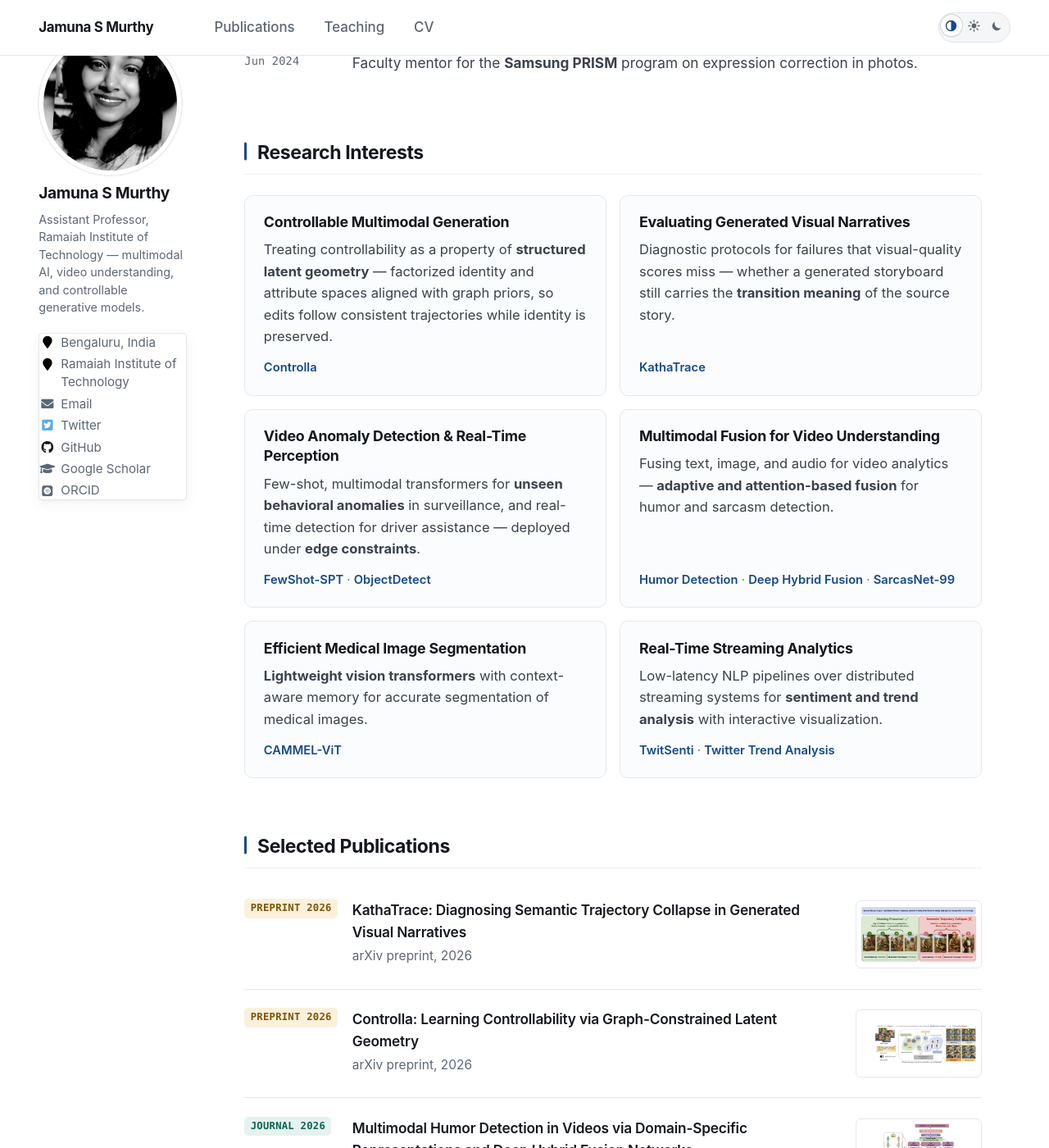
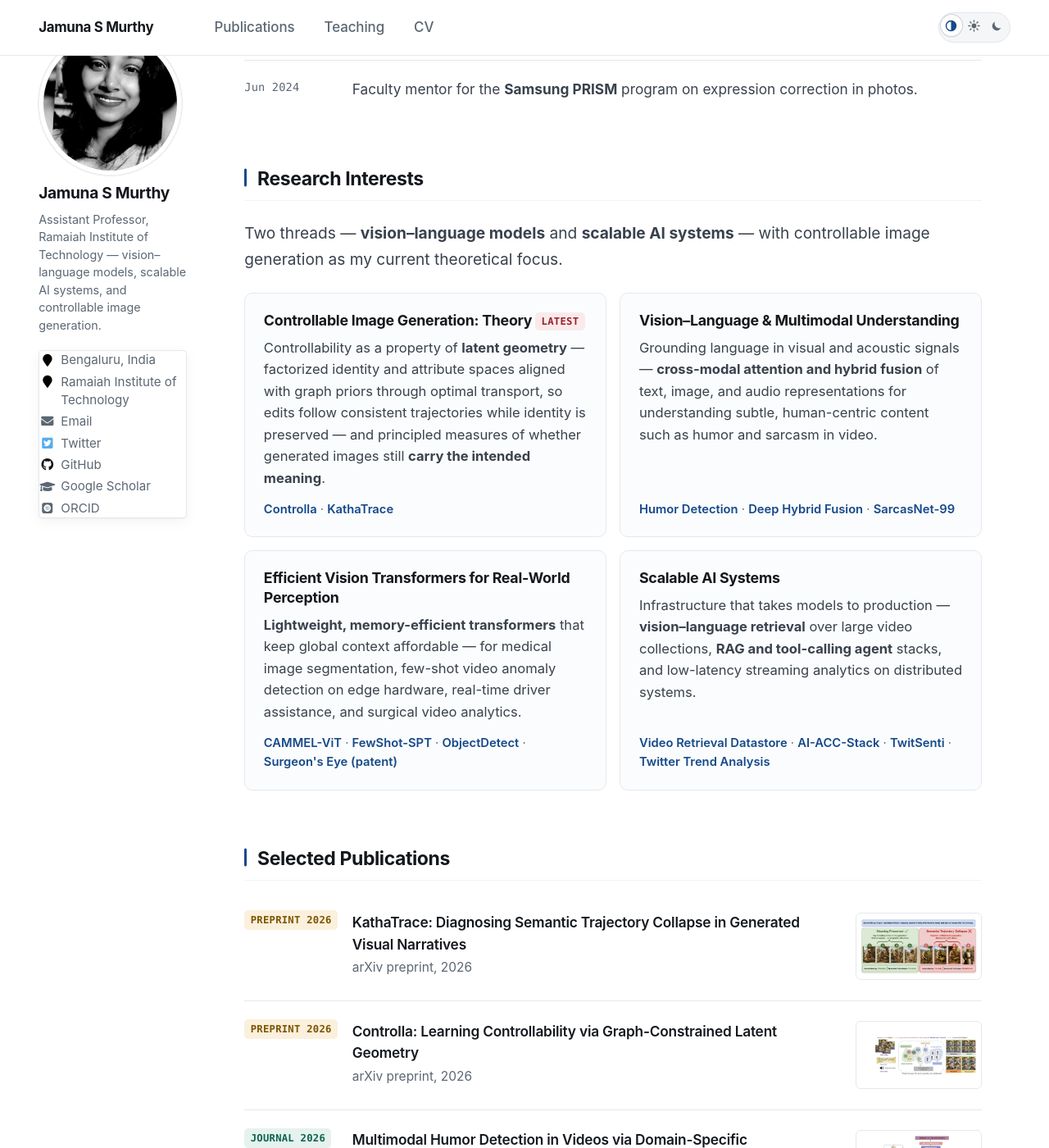
Before and after one commit to JamunaSMurthy/JamunaSMurthy.github.io, a Jekyll site: the page built from _pages/about.md, in a window 1280 px wide and 1400 px high, scrolled down 1601 px. Shown: the whole window at 82% size. Built offline with Jekyll 4.4.1, drawn with Linux system fonts in a browser that asks for light colours; some web fonts are replaced; some of the changed text lies outside the part shown.

Commit message:
Reposition research around vision-language models and scalable AI systems
Rewrite the intro, sidebar bio, and site description to lead with
vision-language models and scalable AI systems, with controllable image
generation theory as the current focus. Regroup all projects into four
research-interest cards and align the CV research areas.

Co-Authored-By: Claude Opus 5.5 <noreply@anthropic.com>

```diff
--- a/_config.yml
+++ b/_config.yml
@@ -10,7 +10,7 @@ locale                   : "en-US"
 title                    : "Jamuna S Murthy"
 title_separator          : "-"
 name                     : &name "Jamuna S Murthy"
-description              : &description "Jamuna S Murthy is an Assistant Professor in the Department of Computer Science and Engineering at Ramaiah Institute of Technology, Bengaluru, working on multimodal AI, video understanding, controllable generative models, and anomaly detection."
+description              : &description "Jamuna S Murthy is an Assistant Professor in the Department of Computer Science and Engineering at Ramaiah Institute of Technology, Bengaluru, working on vision–language models and scalable AI systems, with a current focus on the theory of controllable image generation."
 url                      : https://jamunasmurthy.github.io # the base hostname & protocol for your site e.g. "https://mmistakes.github.io"
 baseurl                  : "" # the subpath of your site, e.g. "/blog"
 repository               : "JamunaSMurthy/JamunaSMurthy.github.io"
@@ -95,7 +95,7 @@ author:
   given_name       : "Jamuna"
   family_name      : "Murthy"
   avatar           : "jamuna-s-murthy.jpeg"
-  bio              : "Assistant Professor, Ramaiah Institute of Technology — multimodal AI, video understanding, and controllable generative models."
+  bio              : "Assistant Professor, Ramaiah Institute of Technology — vision–language models, scalable AI systems, and controllable image generation."
   location         : "Bengaluru, India"
   employer         : "Ramaiah Institute of Technology"
   pubmed           : # "https://www.ncbi.nlm.nih.gov/pubmed/?term=john+snow"
@@ -132,12 +132,12 @@ author:
 
 # Topics, emitted as schema.org knowsAbout
 knows_about:
+  - "Vision-language models"
+  - "Scalable AI systems"
+  - "Controllable image generation"
   - "Multimodal learning"
+  - "Efficient vision transformers"
   - "Video understanding"
-  - "Video anomaly detection"
-  - "Controllable generative models"
-  - "Visual storytelling"
-  - "Affective computing"
   - "Computer vision"
   - "Machine learning"
 
--- a/_pages/about.md
+++ b/_pages/about.md
@@ -1,7 +1,7 @@
 ---
 permalink: /
 title: "Jamuna S Murthy"
-excerpt: "Assistant Professor at Ramaiah Institute of Technology, Bengaluru, working on multimodal AI, video understanding, controllable generative models, and anomaly detection."
+excerpt: "Assistant Professor at Ramaiah Institute of Technology, Bengaluru, working on vision–language models and scalable AI systems, with a current focus on the theory of controllable image generation."
 author_profile: true
 redirect_from:
   - /about/
@@ -13,11 +13,12 @@ redirect_from:
 <p class="ak-lead">
 I am an Assistant Professor in the <strong>Department of Computer Science and Engineering</strong> at
 <a href="https://www.msrit.edu/">Ramaiah Institute of Technology</a>, Bengaluru, India, affiliated with the
-<strong>Center for Imaging Technologies</strong>. My research focuses on <strong>multimodal video understanding,
-anomaly detection, and controllable generative models</strong> — how motion, behavior, semantics, and
-cross-modal signals from visual, textual, and audio data can be modeled for reliable, real-time intelligent systems.
-Recent work treats <strong>controllability as latent geometry</strong> (<a href="/publication/controlla">Controlla</a>)
-and diagnoses <strong>what generated visual stories lose in meaning</strong>
+<strong>Center for Imaging Technologies</strong>. My research centers on <strong>vision–language models and scalable
+AI systems</strong> — models that ground language in images, video, and audio, and the efficient architectures and
+infrastructure that let them run reliably in the real world, from edge devices to cloud services.
+My latest focus is the <strong>theory of controllable image generation</strong>: treating controllability as a
+property of <strong>structured latent geometry</strong> rather than inference-time conditioning
+(<a href="/publication/controlla">Controlla</a>), and measuring what generated images lose in meaning
 (<a href="/publication/kathatrace">KathaTrace</a>), both in collaboration with The Ohio State University.
 I received my M.Tech. from Ramaiah Institute of Technology, where my thesis won the
 <strong>Best Master's Thesis Award</strong> (2017), and in 2024 I received the
@@ -97,46 +98,31 @@ I received my M.Tech. from Ramaiah Institute of Technology, where my thesis won
 
 <h2 class="ak-section" id="research">Research Interests</h2>
 
+<p class="ak-card__links">
+  Two threads — <strong>vision–language models</strong> and <strong>scalable AI systems</strong> — with controllable
+  image generation as my current theoretical focus.
+</p>
+
 <div class="ak-grid">
   <div class="ak-card">
-    <h3>Controllable Multimodal Generation</h3>
+    <h3>Controllable Image Generation: Theory <span class="ak-badge ak-badge--new">Latest</span></h3>
     <p>
-      Treating controllability as a property of <strong>structured latent geometry</strong> — factorized identity and
-      attribute spaces aligned with graph priors, so edits follow consistent trajectories while identity is preserved.
+      Controllability as a property of <strong>latent geometry</strong> — factorized identity and attribute spaces
+      aligned with graph priors through optimal transport, so edits follow consistent trajectories while identity is
+      preserved — and principled measures of whether generated images still <strong>carry the intended meaning</strong>.
     </p>
     <p class="ak-card__links">
-      <a href="/publication/controlla">Controlla</a>
-    </p>
-  </div>
-
-  <div class="ak-card">
-    <h3>Evaluating Generated Visual Narratives</h3>
-    <p>
-      Diagnostic protocols for failures that visual-quality scores miss — whether a generated storyboard still
-      carries the <strong>transition meaning</strong> of the source story.
-    </p>
-    <p class="ak-card__links">
+      <a href="/publication/controlla">Controlla</a> ·
       <a href="/publication/kathatrace">KathaTrace</a>
     </p>
   </div>
 
   <div class="ak-card">
-    <h3>Video Anomaly Detection &amp; Real-Time Perception</h3>
+    <h3>Vision–Language &amp; Multimodal Understanding</h3>
     <p>
-      Few-shot, multimodal transformers for <strong>unseen behavioral anomalies</strong> in surveillance, and
-      real-time detection for driver assistance — deployed under <strong>edge constraints</strong>.
-    </p>
-    <p class="ak-card__links">
-      <a href="/publication/fewshot_spt">FewShot-SPT</a> ·
-      <a href="/publication/objectdetect">ObjectDetect</a>
-    </p>
-  </div>
-
-  <div class="ak-card">
-    <h3>Multimodal Fusion for Video Understanding</h3>
-    <p>
-      Fusing text, image, and audio for video analytics — <strong>adaptive and attention-based fusion</strong> for
-      humor and sarcasm detection.
+      Grounding language in visual and acoustic signals — <strong>cross-modal attention and hybrid fusion</strong> of
+      text, image, and audio representations for understanding subtle, human-centric content such as humor and sarcasm
+      in video.
     </p>
     <p class="ak-card__links">
       <a href="/publication/humor_detection_dhf">Humor Detection</a> ·
@@ -146,23 +132,30 @@ I received my M.Tech. from Ramaiah Institute of Technology, where my thesis won
   </div>
 
   <div class="ak-card">
-    <h3>Efficient Medical Image Segmentation</h3>
+    <h3>Efficient Vision Transformers for Real-World Perception</h3>
     <p>
-      <strong>Lightweight vision transformers</strong> with context-aware memory for accurate segmentation of
-      medical images.
+      <strong>Lightweight, memory-efficient transformers</strong> that keep global context affordable — for medical
+      image segmentation, few-shot video anomaly detection on edge hardware, real-time driver assistance, and
+      surgical video analytics.
     </p>
     <p class="ak-card__links">
-      <a href="/publication/cammel_vit">CAMMEL-ViT</a>
+      <a href="/publication/cammel_vit">CAMMEL-ViT</a> ·
+      <a href="/publication/fewshot_spt">FewShot-SPT</a> ·
+      <a href="/publication/objectdetect">ObjectDetect</a> ·
+      <a href="#funding">Surgeon's Eye (patent)</a>
     </p>
   </div>
 
   <div class="ak-card">
-    <h3>Real-Time Streaming Analytics</h3>
+    <h3>Scalable AI Systems</h3>
     <p>
-      Low-latency NLP pipelines over distributed streaming systems for <strong>sentiment and trend analysis</strong>
-      with interactive visualization.
+      Infrastructure that takes models to production — <strong>vision–language retrieval</strong> over large video
+      collections, <strong>RAG and tool-calling agent</strong> stacks, and low-latency streaming analytics on
+      distributed systems.
     </p>
     <p class="ak-card__links">
+      <a href="#experience">Video Retrieval Datastore</a> ·
+      <a href="#experience">AI-ACC-Stack</a> ·
       <a href="/publication/twitsenti">TwitSenti</a> ·
       <a href="/publication/twitter_trend">Twitter Trend Analysis</a>
     </p>
```
Also changed, not shown: _pages/cv.md (+8 -8 lines).
